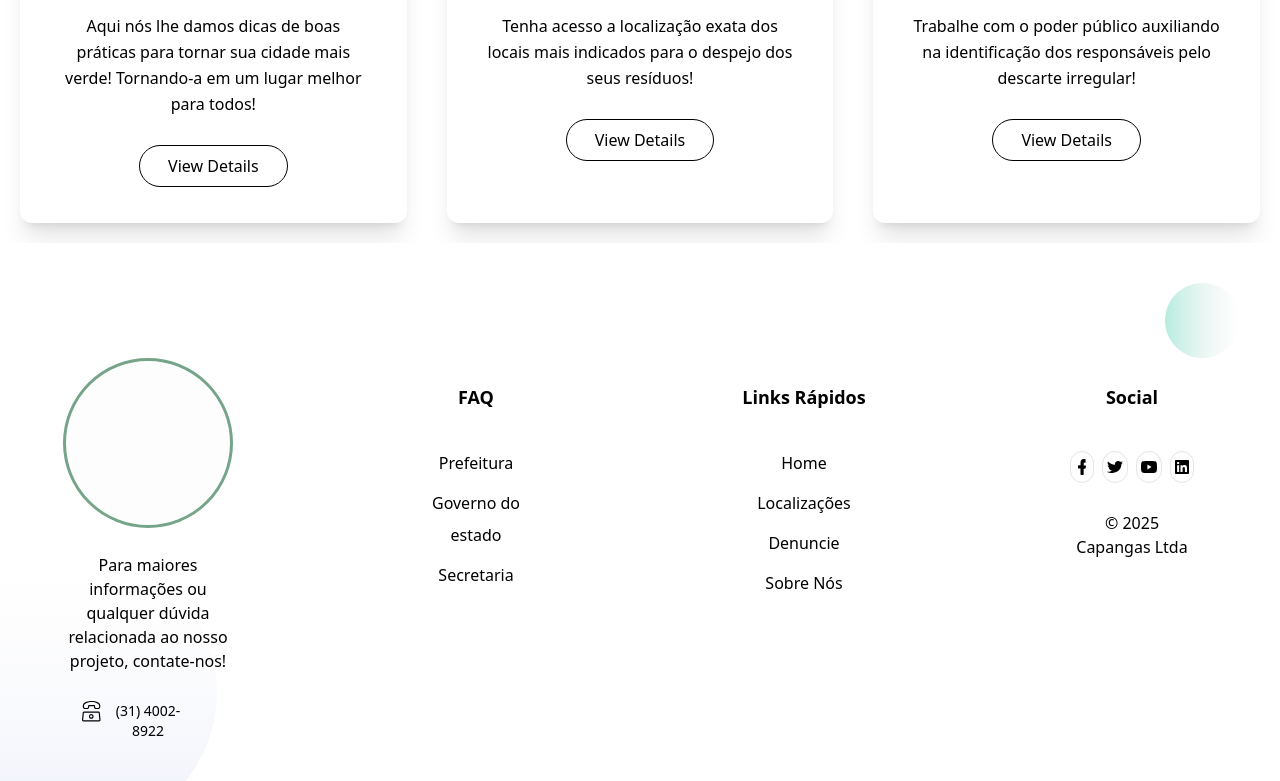
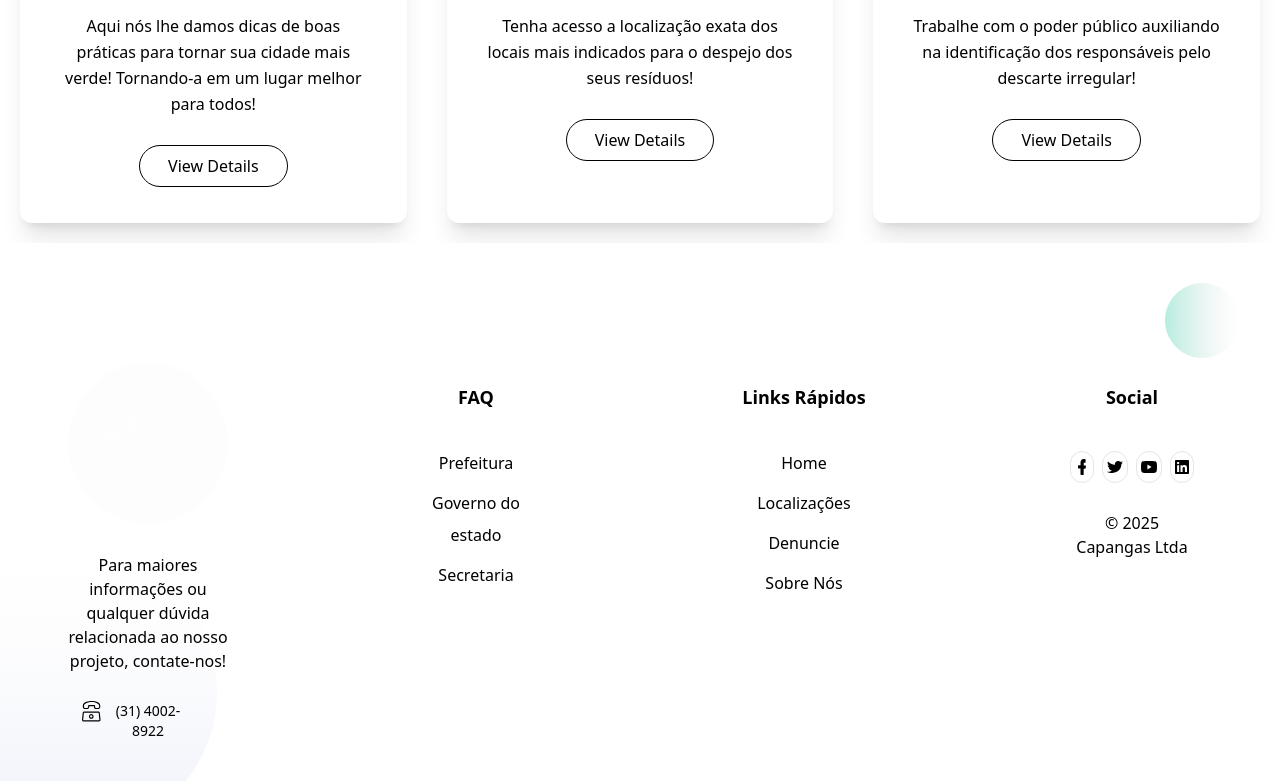
Before and after one commit to islanpedro01/Descarte-Legal, a website built with Vite: page index.html in a window 1280 px wide. Shown: the part 1185-1966 px from the top of the page. Built offline with nearby package versions, Linux system fonts and the light colour scheme.

Commit message:
Update Logo footer

```diff
--- a/index.html
+++ b/index.html
@@ -257,7 +257,7 @@
             <img
               src="/public/imgs/Descarte.gif "
               alt="logo"
-              class="rounded-full outline outline-offset-2 outline-musgo"
+              class="rounded-full"
             />
           </a>
           <p class="mb-7 text-base text-body-color">
```
